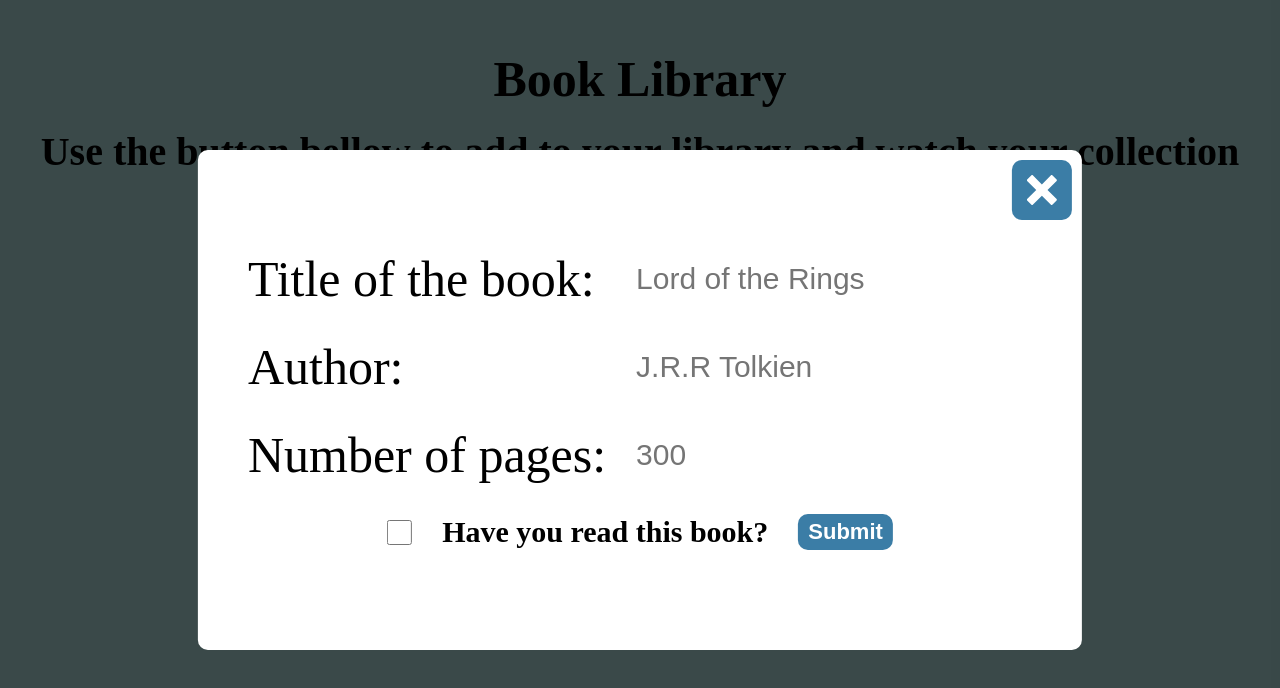
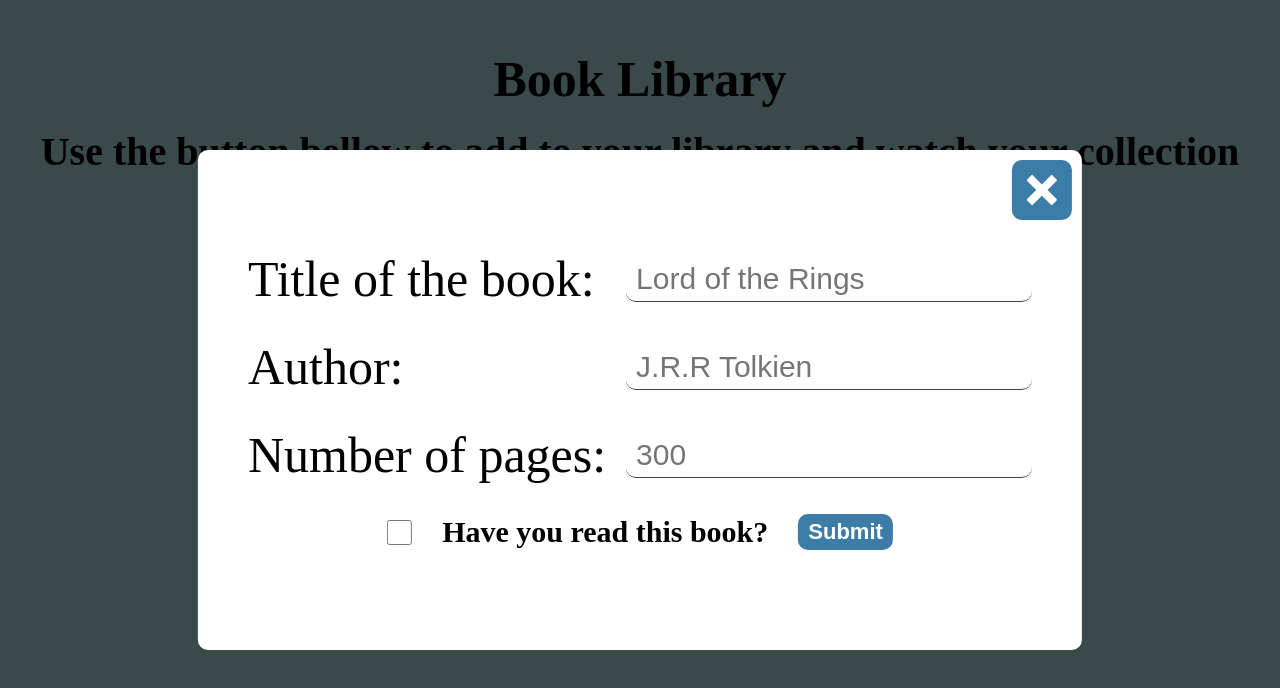
Before and after one commit to jovanlekic12/book-library-react, a React (Vite) app: page / in a window 1280 px wide. Both pictures are taken after a click on the button "New Book". Shown: the top 688 px of the page. Built offline with nearby package versions, Linux system fonts and the light colour scheme.

Commit message:
add style

```diff
--- a/src/App.css
+++ b/src/App.css
@@ -71,6 +71,7 @@ body {
   padding: 0.5rem 1rem;
   border-radius: 1rem;
   border: 0;
+  border-bottom: 1px solid #444;
 }
 
 .input__div {
```
